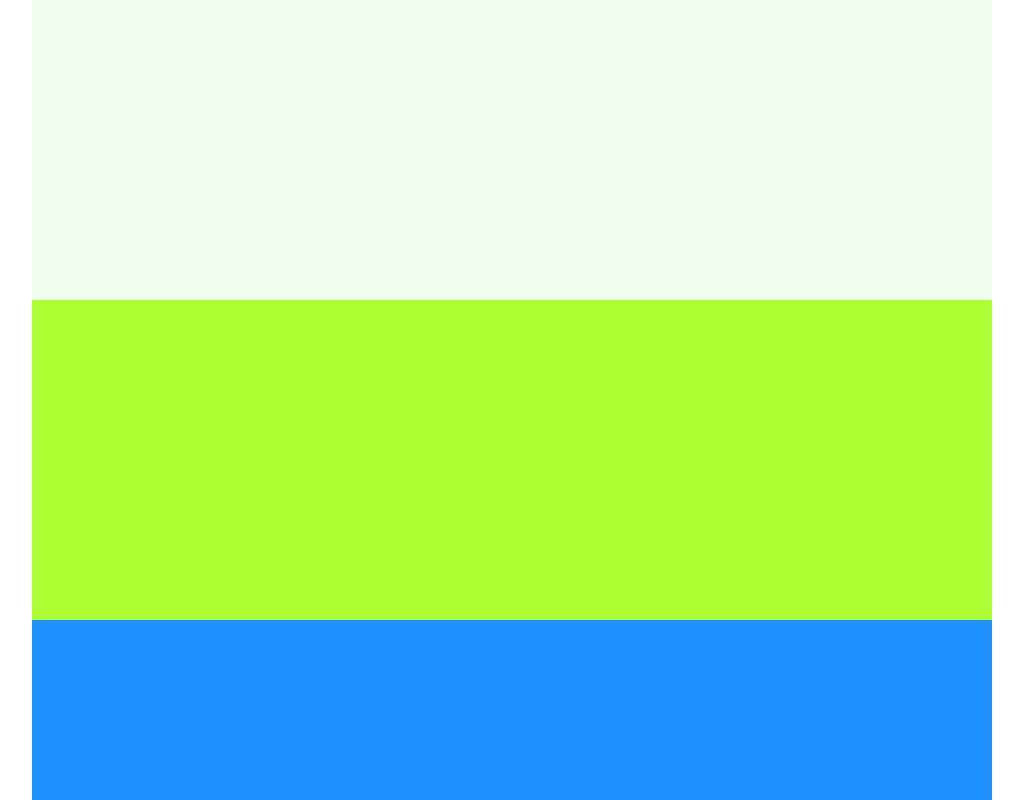
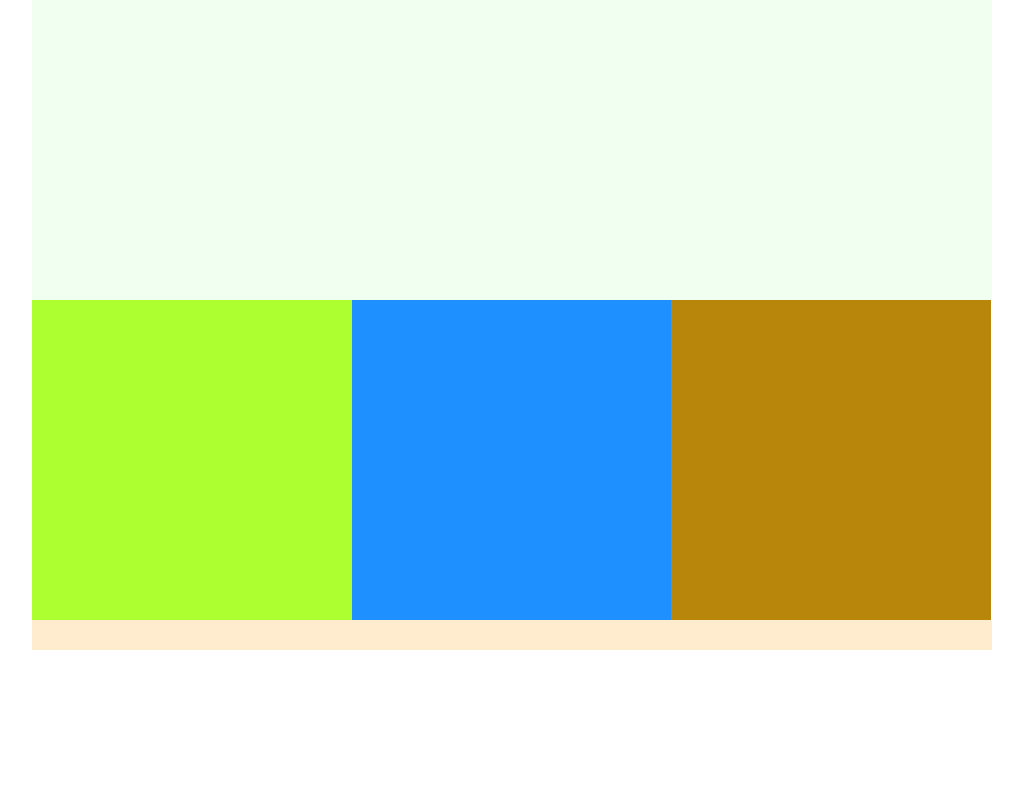
Before and after one commit to tnevile/206-colours-starter, a plain HTML site: page index.html in a window 1280 px wide. Shown: the top 800 px of the page, without its empty margins (128-1151 px from the left). Drawn offline with Linux system fonts and the light colour scheme.

Commit message:
Changed column widths for desktop and tablet

```diff
--- a/css/main.css
+++ b/css/main.css
@@ -62,6 +62,11 @@ footer {
   header {
     background-color: #F0FFF0;
   }
+  .col-3 {
+    width: 50%;
+    height: 320px;
+    float: left;
+  }
 
   #column-1 {
     background-color: BurlyWood;
@@ -71,7 +76,9 @@ footer {
     background-color: DarkOrange;
   }
 
-  #column-3 {
+  .col-3-tablet {
+    width: 100%;
+    height: 160px;
     background-color: FireBrick;
   }
 
@@ -87,7 +94,11 @@ footer {
   header {
     background-color: ;
   }
-
+  .col-3 {
+    width: 33.3%;
+    height: 320px;
+    float: left;
+  }
   #column-1 {
     background-color: GreenYellow;
   }
--- a/index.html
+++ b/index.html
@@ -14,7 +14,7 @@
       </header>
       <div id="column-1" class="col-3"></div>
       <div id="column-2" class="col-3"></div>
-      <div id="column-3" class="col-3"></div>
+      <div id="column-3" class="col-3 col-3-tablet"></div>
 
 
       <div class="clear"></div>
```
